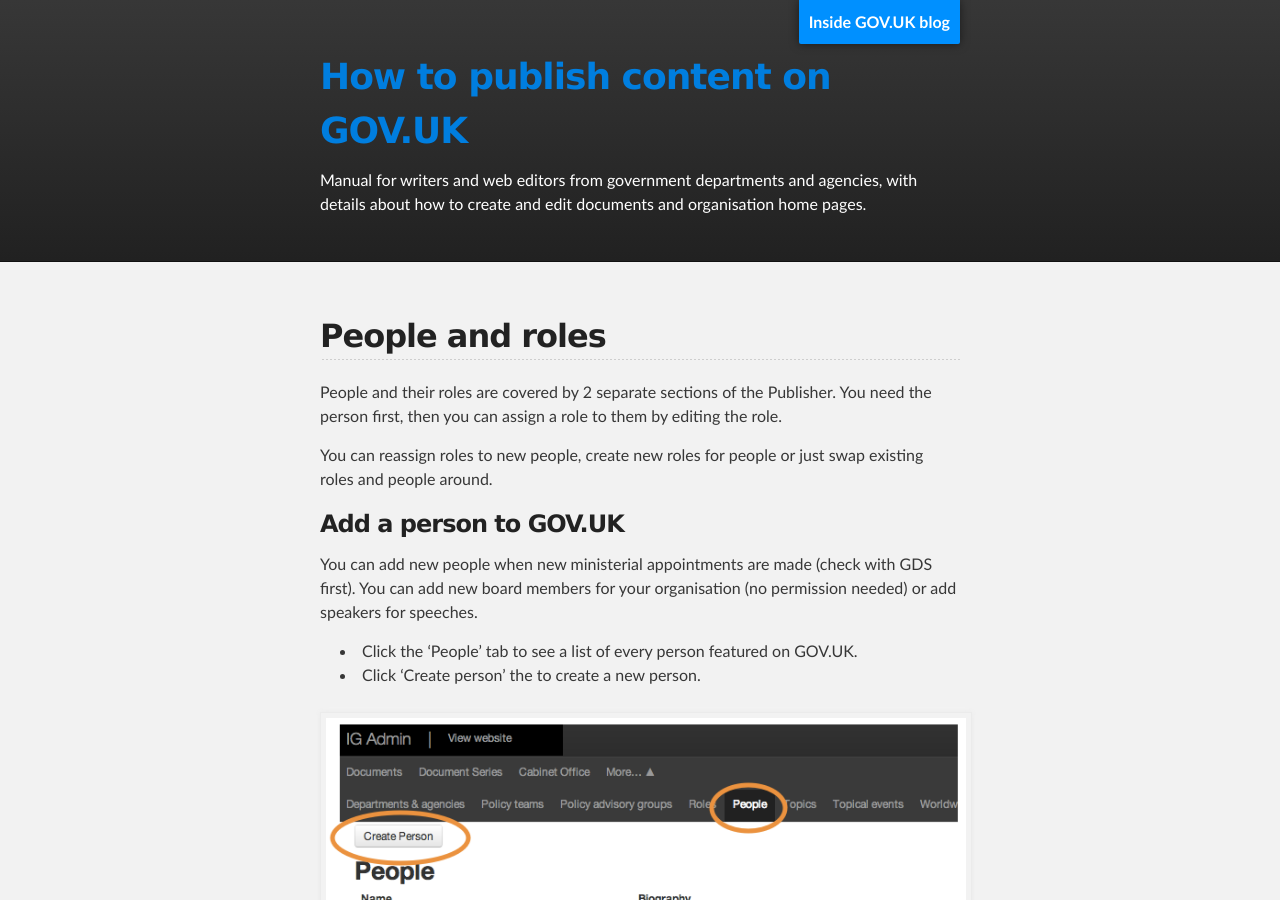
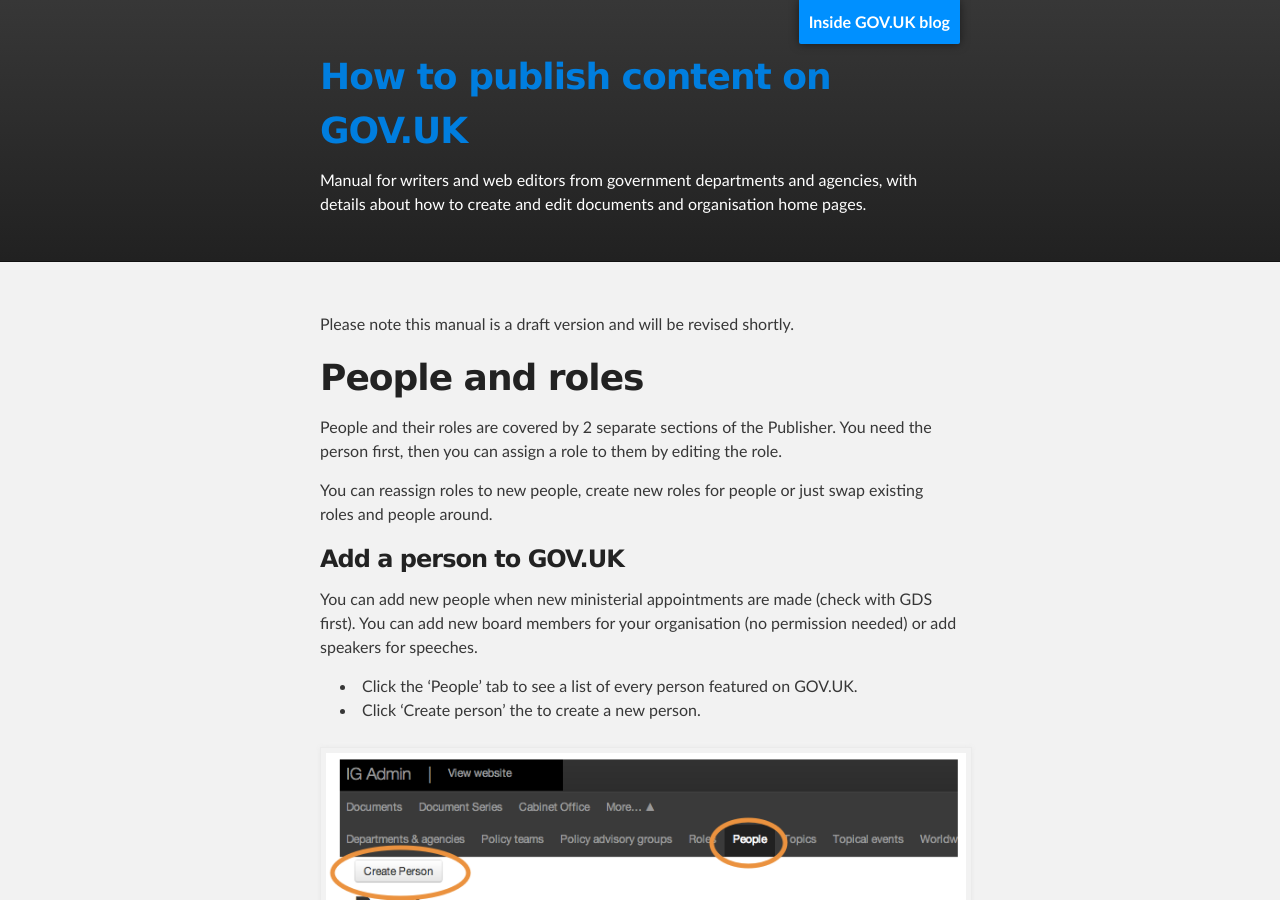
Before and after one commit to alphagov/inside-government-admin-guide, a Jekyll site: the page built from organisations-groups/people-and-roles.md, in a window 1280 px wide and 900 px high. Built offline with Jekyll 4.4.1, drawn with Linux system fonts in a browser that asks for light colours.

Commit message:
Update people-and-roles.md

```diff
--- a/organisations-groups/people-and-roles.md
+++ b/organisations-groups/people-and-roles.md
@@ -3,7 +3,9 @@
 title: How to publish content / People and roles
 ---
 
-## People and roles
+Please note this manual is a draft version and will be revised shortly.
+
+# People and roles
 
 People and their roles are covered by 2 separate sections of the Publisher. You need the person first, then you can assign a role to them by editing the role.
 
```
